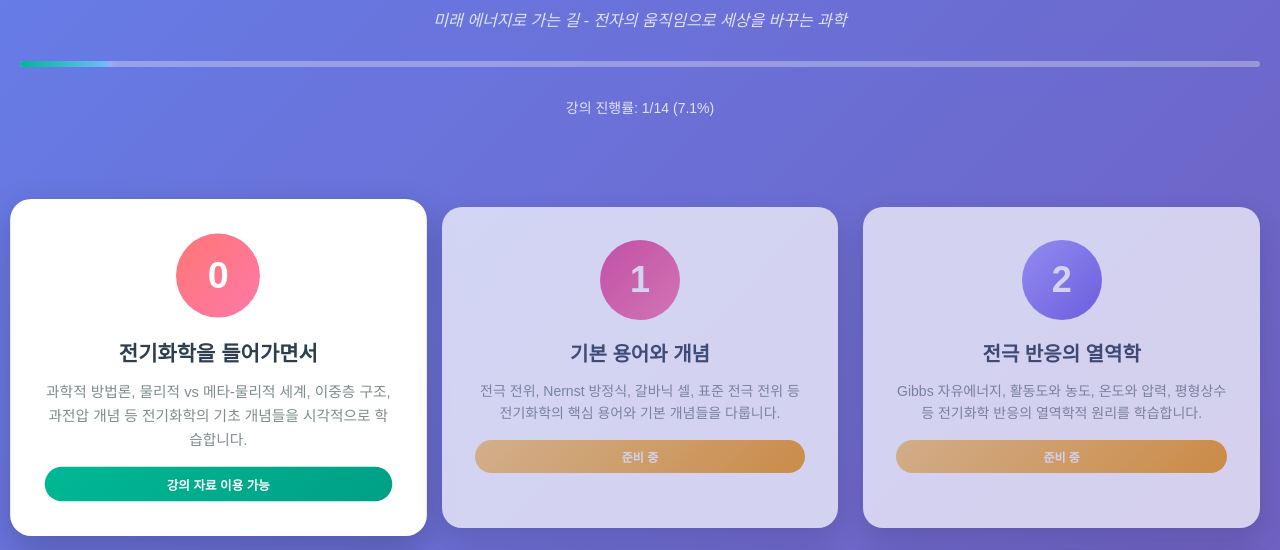
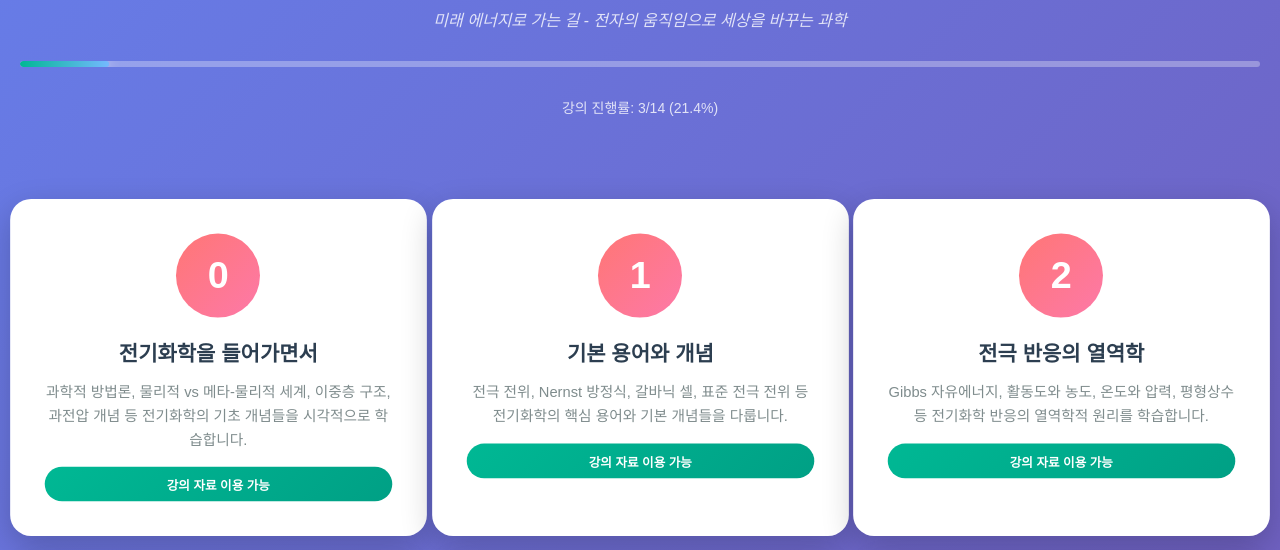
Before and after one commit to extant-ssu/basic-echem-2025, a plain HTML site: page index.html in a window 1280 px wide. Shown: the part 171-721 px from the top of the page. Drawn offline with Linux system fonts and the light colour scheme.

Commit message:
Update index.html

```diff
--- a/index.html
+++ b/index.html
@@ -299,7 +299,7 @@
                 <div class="progress-fill"></div>
             </div>
             <div style="color: white; font-size: 14px; opacity: 0.8;">
-                강의 진행률: 1/14 (7.1%)
+                강의 진행률: 3/14 (21.4%)
             </div>
         </div>
 
@@ -314,24 +314,24 @@
                 <div class="chapter-status status-available">강의 자료 이용 가능</div>
             </div>
 
-            <!-- Chapter 1 - Coming Soon -->
-            <div class="chapter-card chapter-1 coming-soon">
+            <!-- Chapter 1 - Available -->
+            <div class="chapter-card chapter-0 available pulse" onclick="openChapter('Ch1_lecture_note.html')">
                 <div class="chapter-number">1</div>
                 <div class="chapter-title">기본 용어와 개념</div>
                 <div class="chapter-description">
                     전극 전위, Nernst 방정식, 갈바닉 셀, 표준 전극 전위 등 전기화학의 핵심 용어와 기본 개념들을 다룹니다.
                 </div>
-                <div class="chapter-status status-coming-soon">준비 중</div>
+                <div class="chapter-status status-available">강의 자료 이용 가능</div>
             </div>
 
-            <!-- Chapter 2 - Coming Soon -->
-            <div class="chapter-card chapter-2 coming-soon">
+            <!-- Chapter 2 - Available -->
+             <div class="chapter-card chapter-0 available pulse" onclick="openChapter('Ch2_00.html')">
                 <div class="chapter-number">2</div>
                 <div class="chapter-title">전극 반응의 열역학</div>
                 <div class="chapter-description">
                     Gibbs 자유에너지, 활동도와 농도, 온도와 압력, 평형상수 등 전기화학 반응의 열역학적 원리를 학습합니다.
                 </div>
-                <div class="chapter-status status-coming-soon">준비 중</div>
+                <div class="chapter-status status-available">강의 자료 이용 가능</div>
             </div>
 
             <!-- Chapter 3 - Coming Soon -->
@@ -484,4 +484,5 @@
         });
     </script>
 </body>
+
 </html>
```
